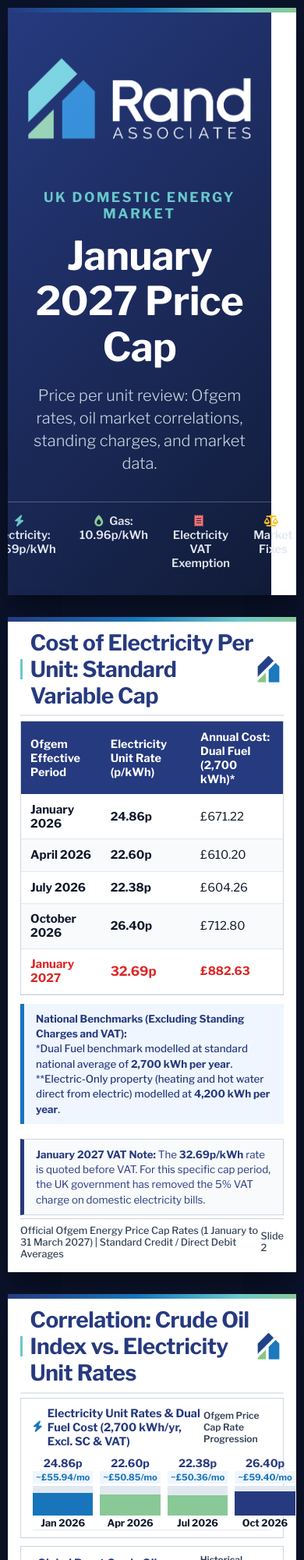
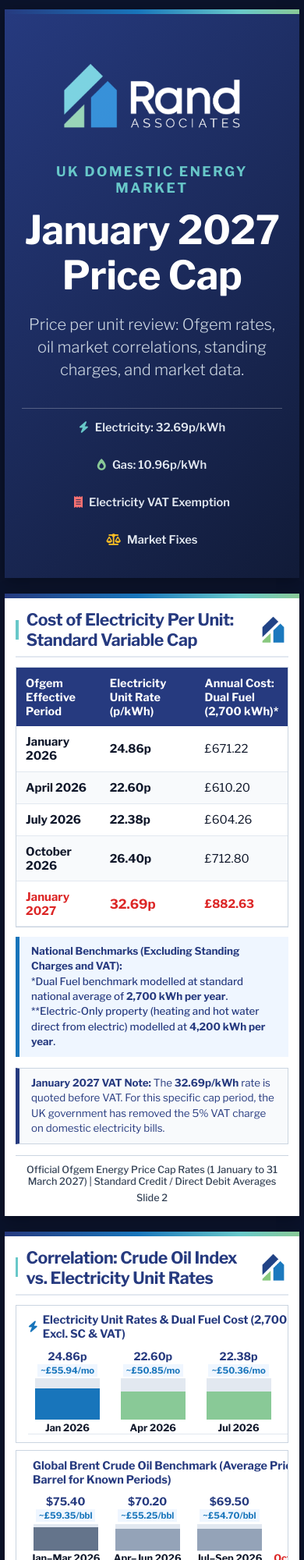
Before and after one commit to PDB-Rand-Code/Presentations, a plain HTML site: page index.html in a window 390 px wide. Shown: the top 2000 px of the page at 78% size. Drawn offline with nearby package versions, Linux system fonts and the light colour scheme.

Commit message:
Add files via upload

```diff
--- a/index.html
+++ b/index.html
@@ -48,6 +48,8 @@
             font-family: 'Libre Franklin', sans-serif;
             font-size: 11pt;
             color: var(--rand-text-dark);
+            overflow-x: hidden;
+            width: 100%;
         }
 
         .slide-container {
@@ -79,6 +81,12 @@
             height: 6px;
             background: linear-gradient(90deg, var(--rand-deep-blue) 0%, var(--rand-sky-blue) 45%, var(--rand-aqua) 80%, var(--rand-green) 100%);
             z-index: 10;
+        }
+
+        /* Full Bleed Dark Slide Style */
+        .slide-container.dark-slide {
+            background: linear-gradient(135deg, var(--rand-deep-blue) 0%, #111B38 100%);
+            color: #ffffff;
         }
 
         .slide-header {
@@ -137,20 +145,16 @@
             margin-top: 1mm;
         }
 
-        /* Title Slide Layout */
-        .title-layout {
+        /* Title Slide Layout - Self Contained */
+        .title-content {
             display: flex;
             flex-direction: column;
             justify-content: center;
             align-items: center;
             text-align: center;
-            background: linear-gradient(135deg, var(--rand-deep-blue) 0%, #111B38 100%);
-            color: #ffffff;
-            margin: -10mm -15mm -9mm -15mm;
-            padding: 20mm;
-            height: calc(210mm);
-            width: calc(297mm);
-            position: relative;
+            width: 100%;
+            height: 100%;
+            padding: 10mm 5mm;
         }
 
         .title-logo {
@@ -161,18 +165,34 @@
             mix-blend-mode: screen;
         }
 
-        /* Tables (Optimized for LinkedIn PDF visibility) */
+        /* Tables */
         .table-layout {
             width: 100%;
             border-radius: 0;
-            overflow: hidden;
+            overflow-x: auto;
             border: 1.5px solid var(--rand-card-border);
+            scrollbar-width: thin;
+            scrollbar-color: var(--rand-sky-blue) #E2E8F0;
+            -webkit-overflow-scrolling: touch;
+        }
+
+        .table-layout::-webkit-scrollbar {
+            height: 6px;
+        }
+
+        .table-layout::-webkit-scrollbar-track {
+            background: #E2E8F0;
+        }
+
+        .table-layout::-webkit-scrollbar-thumb {
+            background-color: var(--rand-sky-blue);
         }
 
         table {
             border-collapse: collapse;
             width: 100%;
             font-size: 11pt;
+            min-width: 620px;
         }
 
         th {
@@ -251,7 +271,7 @@
         .card-box.highlight-amber { border-top: 4px solid var(--rand-accent-warm); }
         .card-box.highlight-red { border-top: 4px solid var(--rand-accent-red); }
 
-        /* Correlation Charts */
+        /* Correlation Charts & Responsive Horizontal Scroll */
         .dual-chart-container {
             display: flex;
             flex-direction: column;
@@ -264,6 +284,22 @@
             border: 1.5px solid var(--rand-card-border);
             padding: 2.5mm 4mm;
             width: 100%;
+            overflow-x: auto;
+            scrollbar-width: thin;
+            scrollbar-color: var(--rand-sky-blue) #E2E8F0;
+            -webkit-overflow-scrolling: touch;
+        }
+
+        .chart-panel::-webkit-scrollbar {
+            height: 6px;
+        }
+
+        .chart-panel::-webkit-scrollbar-track {
+            background: #E2E8F0;
+        }
+
+        .chart-panel::-webkit-scrollbar-thumb {
+            background-color: var(--rand-sky-blue);
         }
 
         .chart-header {
@@ -271,6 +307,7 @@
             justify-content: space-between;
             align-items: center;
             margin-bottom: 1.8mm;
+            min-width: 540px;
         }
 
         .chart-header-title {
@@ -291,6 +328,7 @@
             padding-top: 1mm;
             border-bottom: 1.5px solid #E2E8F0;
             width: 100%;
+            min-width: 540px;
         }
 
         .chart-bar-group {
@@ -340,6 +378,7 @@
             margin-top: 3.5px;
             text-align: center;
             line-height: 1.15;
+            white-space: nowrap;
         }
 
         .empty-col-placeholder {
@@ -349,8 +388,8 @@
             align-items: center;
             justify-content: center;
             color: #64748B;
-            font-size: 8.5pt;
-            font-weight: 600;
+            font-size: 8pt;
+            font-weight: 700;
             text-align: center;
             padding: 3px;
             max-width: 22mm;
@@ -373,25 +412,56 @@
             flex-shrink: 0;
         }
 
+        /* Mobile Viewport Adaptations */
         @media screen and (max-width: 1024px) {
-            body { padding: 10px; }
+            body {
+                padding: 12px 6px;
+                gap: 20px;
+                background-color: #0B132B;
+            }
             .slide-container {
                 width: 100% !important;
                 min-width: 100% !important;
+                max-width: 100% !important;
                 height: auto !important;
                 min-height: auto !important;
-                padding: 16px;
+                padding: 20px 14px 16px 14px !important;
+                margin: 0 !important;
+                box-shadow: 0 4px 20px rgba(0,0,0,0.3);
             }
-            .title-layout {
-                width: 100% !important;
+            .slide-header {
+                padding-bottom: 8px;
+                margin-bottom: 12px;
+            }
+            .slide-title {
+                font-size: 16pt;
+            }
+            .title-content {
+                padding: 24px 8px;
+            }
+            .title-logo {
+                max-width: 75mm;
+                margin-bottom: 16px;
+            }
+            .two-column, .three-card-grid {
+                grid-template-columns: 1fr !important;
+                gap: 14px !important;
+            }
+            .card-box {
                 height: auto !important;
-                margin: -16px !important;
-                padding: 32px 16px !important;
+                min-height: auto !important;
+                padding: 16px !important;
             }
-            .two-column, .three-card-grid { grid-template-columns: 1fr !important; }
-            .table-layout { overflow-x: auto; }
-            table { min-width: 580px; }
-            .aligned-5col-chart { height: 26mm; }
+            .aligned-5col-chart {
+                height: 30mm;
+            }
+            .slide-footer {
+                flex-direction: column;
+                gap: 6px;
+                text-align: center;
+                margin-top: 14px;
+                padding-top: 10px;
+            }
         }
 
         @media print {
@@ -403,18 +473,19 @@
                 height: 210mm !important;
                 min-width: 297mm !important;
                 min-height: 210mm !important;
+                page-break-after: always;
             }
-            .title-layout {
-                margin: -10mm -15mm -9mm -15mm !important;
+            .table-layout, .chart-panel {
+                overflow: visible !important;
             }
         }
     </style>
 </head>
 <body>
 
-    <!-- SLIDE 1: Title Slide -->
-    <div class="slide-container">
-        <div class="title-layout">
+    <!-- SLIDE 1: Title Slide (Full Bleed Background - No White Side Slivers) -->
+    <div class="slide-container dark-slide">
+        <div class="title-content">
             <img src="dark-logo-rand.png" alt="Rand Associates Logo" class="title-logo" onerror="this.src='rand-main-logo.png'; this.onerror=null;">
             <div style="font-size: 13pt; text-transform: uppercase; letter-spacing: 2.5px; color: var(--rand-aqua); font-weight: 700; margin-bottom: 4mm;">
                 UK Domestic Energy Market
@@ -425,7 +496,7 @@
             <p style="font-size: 15pt; font-weight: 300; color: #CBD5E1; max-width: 230mm; margin-bottom: 9mm; line-height: 1.45;">
                 Price per unit review: Ofgem rates, oil market correlations, standing charges, and market data.
             </p>
-            <div style="display: flex; gap: 8mm; font-size: 11pt; font-weight: 600; color: #E2E8F0; border-top: 1.5px solid rgba(255,255,255,0.25); padding-top: 4mm;">
+            <div style="display: flex; flex-wrap: wrap; justify-content: center; gap: 8mm; font-size: 11pt; font-weight: 600; color: #E2E8F0; border-top: 1.5px solid rgba(255,255,255,0.25); padding-top: 4mm; width: 100%;">
                 <span><i class="fa-solid fa-bolt" style="color: var(--rand-aqua); margin-right: 5px;"></i> Electricity: 32.69p/kWh</span>
                 <span><i class="fa-solid fa-fire-flame-simple" style="color: var(--rand-green); margin-right: 5px;"></i> Gas: 10.96p/kWh</span>
                 <span><i class="fa-solid fa-receipt" style="color: #F87171; margin-right: 5px;"></i> Electricity VAT Exemption</span>
@@ -509,7 +580,7 @@
         </div>
     </div>
 
-    <!-- SLIDE 3: Electricity & Oil Price Correlation -->
+    <!-- SLIDE 3: Electricity & Oil Price Correlation (Scrollable Charts on Mobile) -->
     <div class="slide-container">
         <div class="slide-header">
             <div class="slide-title">Correlation: Crude Oil Index vs. Electricity Unit Rates</div>
@@ -517,13 +588,13 @@
         </div>
         <div class="content-area">
             <div class="dual-chart-container">
-                <!-- Electricity Chart (5 Columns) -->
+                <!-- Electricity Chart (5 Columns with Horizontal Scroll Support) -->
                 <div class="chart-panel">
                     <div class="chart-header">
                         <div class="chart-header-title">
                             <i class="fa-solid fa-bolt" style="color: var(--rand-sky-blue);"></i> Electricity Unit Rates & Dual Fuel Cost (2,700 kWh/yr, Excl. SC & VAT)
                         </div>
-                        <span style="font-size: 9pt; color: var(--rand-text-muted); font-weight: 600;">Ofgem Price Cap Rate Progression</span>
+                        <span style="font-size: 9pt; color: var(--rand-text-muted); font-weight: 600;">Swipe to view progression &rarr;</span>
                     </div>
                     <div class="aligned-5col-chart">
                         <!-- Col 1: Jan 2026 -->
@@ -570,7 +641,7 @@
                         <div class="chart-header-title">
                             <i class="fa-solid fa-barrel-oil" style="color: #64748B;"></i> Global Brent Crude Oil Benchmark (Average Price Per Barrel for Known Periods)
                         </div>
-                        <span style="font-size: 9pt; color: var(--rand-text-muted); font-weight: 600;">Historical Market Pricing (No Projections)</span>
+                        <span style="font-size: 9pt; color: var(--rand-text-muted); font-weight: 600;">Historical ICE Market Pricing</span>
                     </div>
                     <div class="aligned-5col-chart" style="height: 25mm;">
                         <!-- Col 1: Jan–Mar 2026 -->
@@ -601,10 +672,10 @@
                             <div class="bar-track"><div class="bar-fill" style="height: 100%; background: #B91C1C;"></div></div>
                             <div class="bar-period-lbl" style="font-weight: 800; color: var(--rand-accent-red);">Oct 2026 – Present</div>
                         </div>
-                        <!-- Col 5: Gap under Jan 2027 -->
+                        <!-- Col 5: Gap under Jan 2027 - Updated to 'No Projection Available' -->
                         <div class="chart-bar-group">
                             <div class="empty-col-placeholder">
-                                <span>No projection<br>(Current period)</span>
+                                <span>No Projection Available</span>
                             </div>
                             <div class="bar-period-lbl" style="color: #94A3B8;">Jan 2027</div>
                         </div>
@@ -699,7 +770,7 @@
         </div>
     </div>
 
-    <!-- SLIDE 5: Gas Price Cap & Oil Comparison Charts -->
+    <!-- SLIDE 5: Gas Price Cap & Oil Comparison Charts (Scrollable on Mobile) -->
     <div class="slide-container">
         <div class="slide-header">
             <div class="slide-title">Gas Cap Trend & Crude Oil Benchmark Comparison</div>
@@ -713,7 +784,7 @@
                         <div class="chart-header-title">
                             <i class="fa-solid fa-fire-flame-simple" style="color: #EA580C;"></i> Gas Unit Rate Trend & Monthly Total (11,500 kWh/yr Benchmark, Excl. SC & VAT)
                         </div>
-                        <span style="font-size: 9pt; color: var(--rand-text-muted); font-weight: 600;">Ofgem Standard Variable Gas Rates</span>
+                        <span style="font-size: 9pt; color: var(--rand-text-muted); font-weight: 600;">Swipe to view progression &rarr;</span>
                     </div>
                     <div class="aligned-5col-chart">
                         <!-- Col 1: Jan 2026 -->
@@ -760,7 +831,7 @@
                         <div class="chart-header-title">
                             <i class="fa-solid fa-barrel-oil" style="color: #64748B;"></i> Global Brent Crude Oil Benchmark (Average Price Per Barrel for Known Periods)
                         </div>
-                        <span style="font-size: 9pt; color: var(--rand-text-muted); font-weight: 600;">Historical Market Pricing (No Projections)</span>
+                        <span style="font-size: 9pt; color: var(--rand-text-muted); font-weight: 600;">Historical ICE Market Pricing</span>
                     </div>
                     <div class="aligned-5col-chart" style="height: 25mm;">
                         <!-- Col 1: Jan–Mar 2026 -->
@@ -791,10 +862,10 @@
                             <div class="bar-track"><div class="bar-fill" style="height: 100%; background: #B91C1C;"></div></div>
                             <div class="bar-period-lbl" style="font-weight: 800; color: var(--rand-accent-red);">Oct 2026 – Present</div>
                         </div>
-                        <!-- Col 5: Gap under Jan 2027 -->
+                        <!-- Col 5: Gap under Jan 2027 - Updated to 'No Projection Available' -->
                         <div class="chart-bar-group">
                             <div class="empty-col-placeholder">
-                                <span>No projection<br>(Current period)</span>
+                                <span>No Projection Available</span>
                             </div>
                             <div class="bar-period-lbl" style="color: #94A3B8;">Jan 2027</div>
                         </div>
@@ -812,7 +883,7 @@
         </div>
     </div>
 
-    <!-- SLIDE 6: Standing Charges -->
+    <!-- SLIDE 6: Standing Charges (Scrollable Charts on Mobile) -->
     <div class="slide-container">
         <div class="slide-header">
             <div class="slide-title">Daily Standing Charges: Price Stability & Reform Plans</div>
@@ -824,12 +895,12 @@
 
                 <!-- Electricity Standing Charge Graph -->
                 <div class="chart-panel" style="padding: 3mm 4mm;">
-                    <div class="chart-header">
+                    <div class="chart-header" style="min-width: 480px;">
                         <div class="chart-header-title">
                             <i class="fa-solid fa-plug" style="color: var(--rand-sky-blue);"></i> Electricity Daily Standing Charge (p/day, Excl. VAT)
                         </div>
                     </div>
-                    <div class="chart-bars-row" style="display: flex; align-items: flex-end; justify-content: space-between; gap: 8px; height: 32mm; border-bottom: 1.5px solid #E2E8F0;">
+                    <div class="chart-bars-row" style="display: flex; align-items: flex-end; justify-content: space-between; gap: 8px; height: 32mm; border-bottom: 1.5px solid #E2E8F0; min-width: 480px;">
                         <div class="chart-bar-group">
                             <div class="bar-label-top">60.90p</div>
                             <div class="bar-sublabel">£222.29/yr</div>
@@ -865,12 +936,12 @@
 
                 <!-- Gas Standing Charge Graph -->
                 <div class="chart-panel" style="padding: 3mm 4mm;">
-                    <div class="chart-header">
+                    <div class="chart-header" style="min-width: 480px;">
                         <div class="chart-header-title">
                             <i class="fa-solid fa-fire" style="color: #EA580C;"></i> Gas Daily Standing Charge (p/day, Excl. VAT)
                         </div>
                     </div>
-                    <div class="chart-bars-row" style="display: flex; align-items: flex-end; justify-content: space-between; gap: 8px; height: 32mm; border-bottom: 1.5px solid #E2E8F0;">
+                    <div class="chart-bars-row" style="display: flex; align-items: flex-end; justify-content: space-between; gap: 8px; height: 32mm; border-bottom: 1.5px solid #E2E8F0; min-width: 480px;">
                         <div class="chart-bar-group">
                             <div class="bar-label-top">31.58p</div>
                             <div class="bar-sublabel">£115.27/yr</div>
@@ -897,7 +968,7 @@
                         </div>
                         <div class="chart-bar-group">
                             <div class="bar-label-top" style="color: var(--rand-deep-blue); font-size: 11.5pt;">29.65p</div>
-                            <div class="bar-sublabel">£108.22/yr</div>
+                            <div class="bar-sublabel" style="color: var(--rand-deep-blue);">£108.22/yr</div>
                             <div class="bar-track"><div class="bar-fill" style="height: 94%; background: var(--rand-deep-blue);"></div></div>
                             <div class="bar-period-lbl" style="font-weight: 800; color: var(--rand-deep-blue);">Jan 2027</div>
                         </div>
@@ -1116,7 +1187,7 @@
     </div>
 
     <!-- SLIDE 10: Energy Support & Consumer Advice -->
-    <div class="slide-container" style="background: linear-gradient(135deg, var(--rand-deep-blue) 0%, #152248 100%); color: #ffffff;">
+    <div class="slide-container dark-slide">
         <div class="slide-header" style="border-bottom-color: rgba(255,255,255,0.18);">
             <div class="slide-title" style="color: #ffffff;">Independent Energy Support & Guidance</div>
             <span style="font-size: 9.5pt; color: var(--rand-aqua); font-weight: 700;">Consumer Advice Directory</span>
@@ -1215,8 +1286,8 @@
         </div>
     </div>
 
-    <!-- SLIDE 11: Rand Associates Energy Team (Final Slide) -->
-    <div class="slide-container" style="background: linear-gradient(135deg, var(--rand-deep-blue) 0%, #152248 100%); color: #ffffff;">
+    <!-- SLIDE 11: Rand Associates Energy Team (With Title Page Logo Added) -->
+    <div class="slide-container dark-slide">
         <div class="slide-header" style="border-bottom-color: rgba(255,255,255,0.18);">
             <div class="slide-title" style="color: #ffffff;">Rand Associates: Energy Advice Team</div>
             <span style="font-size: 9.5pt; color: var(--rand-green); font-weight: 700;">Energy Training & Advisory</span>
@@ -1224,9 +1295,10 @@
 
         <div class="content-area" style="justify-content: space-around; padding: 1mm 0; height: 100%;">
 
-            <!-- Headline & Services Introduction -->
-            <div style="width: 100%; text-align: center;">
-                <p style="font-size: 11.5pt; color: #CBD5E1; font-weight: 500; margin-bottom: 2mm;">
+            <!-- Headline & Services Introduction with Prominent Rand Logo -->
+            <div style="width: 100%; text-align: center; display: flex; flex-direction: column; align-items: center;">
+                <img src="dark-logo-rand.png" alt="Rand Associates Logo" style="max-height: 18mm; max-width: 70mm; object-fit: contain; margin-bottom: 2.5mm; mix-blend-mode: screen;" onerror="this.src='rand-main-logo.png'; this.onerror=null;">
+                <p style="font-size: 11.5pt; color: #CBD5E1; font-weight: 500; margin-bottom: 1.5mm;">
                     This presentation was created by the Energy Team at Rand Associates.
                 </p>
                 <p style="font-size: 13.5pt; color: var(--rand-aqua); font-weight: 700; max-width: 240mm; margin: 0 auto; line-height: 1.4;">
@@ -1245,9 +1317,9 @@
                 <div class="three-card-grid" style="width: 100%; gap: 5mm;">
 
                     <!-- Office 1: London / Head Office -->
-                    <div style="background: rgba(255,255,255,0.07); border: 1.5px solid rgba(255,255,255,0.18); border-top: 4px solid var(--rand-sky-blue); padding: 4mm 4.5mm; text-align: left; display: flex; flex-direction: column; justify-content: space-between; height: 40mm;">
+                    <div style="background: rgba(255,255,255,0.07); border: 1.5px solid rgba(255,255,255,0.18); border-top: 4px solid var(--rand-sky-blue); padding: 4mm 4.5mm; text-align: left; display: flex; flex-direction: column; justify-content: space-between; height: 38mm;">
                         <div>
-                            <h3 style="font-size: 11pt; color: #ffffff; font-weight: 700; margin-bottom: 2mm;">Head Office (London)</h3>
+                            <h3 style="font-size: 11pt; color: #ffffff; font-weight: 700; margin-bottom: 1.5mm;">Head Office (London)</h3>
                             <p style="font-size: 9.5pt; color: #CBD5E1; line-height: 1.45;">
                                 Bancroft Place, 10 Bancroft Road,<br>
                                 Reigate, Surrey,<br>
@@ -1258,9 +1330,9 @@
                     </div>
 
                     <!-- Office 2: Northern Office (Wirral) -->
-                    <div style="background: rgba(255,255,255,0.07); border: 1.5px solid rgba(255,255,255,0.18); border-top: 4px solid var(--rand-green); padding: 4mm 4.5mm; text-align: left; display: flex; flex-direction: column; justify-content: space-between; height: 40mm;">
+                    <div style="background: rgba(255,255,255,0.07); border: 1.5px solid rgba(255,255,255,0.18); border-top: 4px solid var(--rand-green); padding: 4mm 4.5mm; text-align: left; display: flex; flex-direction: column; justify-content: space-between; height: 38mm;">
                         <div>
-                            <h3 style="font-size: 11pt; color: #ffffff; font-weight: 700; margin-bottom: 2mm;">Northern Office (Wirral)</h3>
+                            <h3 style="font-size: 11pt; color: #ffffff; font-weight: 700; margin-bottom: 1.5mm;">Northern Office (Wirral)</h3>
                             <p style="font-size: 9.5pt; color: #CBD5E1; line-height: 1.45;">
                                 Maritime House, Maritime Business Park,<br>
                                 Dock Road, Birkenhead,<br>
@@ -1271,9 +1343,9 @@
                     </div>
 
                     <!-- Office 3: South West Office (Exeter) -->
-                    <div style="background: rgba(255,255,255,0.07); border: 1.5px solid rgba(255,255,255,0.18); border-top: 4px solid var(--rand-aqua); padding: 4mm 4.5mm; text-align: left; display: flex; flex-direction: column; justify-content: space-between; height: 40mm;">
+                    <div style="background: rgba(255,255,255,0.07); border: 1.5px solid rgba(255,255,255,0.18); border-top: 4px solid var(--rand-aqua); padding: 4mm 4.5mm; text-align: left; display: flex; flex-direction: column; justify-content: space-between; height: 38mm;">
                         <div>
-                            <h3 style="font-size: 11pt; color: #ffffff; font-weight: 700; margin-bottom: 2mm;">South West Office (Exeter)</h3>
+                            <h3 style="font-size: 11pt; color: #ffffff; font-weight: 700; margin-bottom: 1.5mm;">South West Office (Exeter)</h3>
                             <p style="font-size: 9.5pt; color: #CBD5E1; line-height: 1.45;">
                                 Unit 8 Silverdown Office Park,<br>
                                 Fair Oak Close, Exeter, Devon,<br>
@@ -1287,7 +1359,7 @@
             </div>
 
             <!-- Central Contact Footer Bar -->
-            <div style="display: flex; justify-content: center; align-items: center; gap: 10mm; font-size: 11pt; color: #E2E8F0; padding-top: 1mm;">
+            <div style="display: flex; flex-wrap: wrap; justify-content: center; align-items: center; gap: 8mm; font-size: 11pt; color: #E2E8F0; padding-top: 1mm;">
                 <span><i class="fa-solid fa-phone" style="color: var(--rand-green); margin-right: 6px;"></i> Contact Number: <strong>0333 358 3210</strong></span>
                 <span><i class="fa-solid fa-globe" style="color: var(--rand-aqua); margin-right: 6px;"></i> Website: <a href="https://www.rand-associates.co.uk/" target="_blank" style="color: #ffffff; text-decoration: none; font-weight: 700;">https://www.rand-associates.co.uk/</a></span>
             </div>
```
